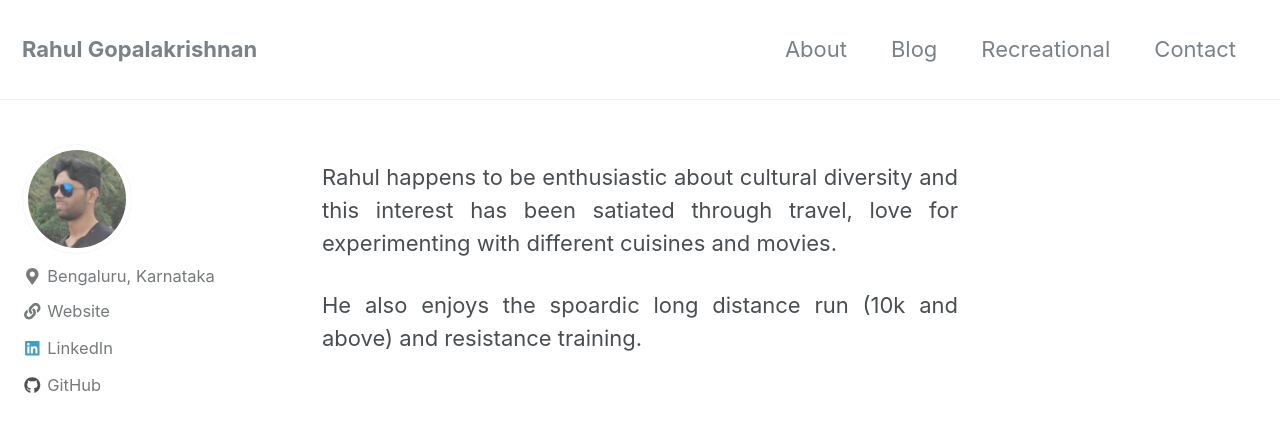
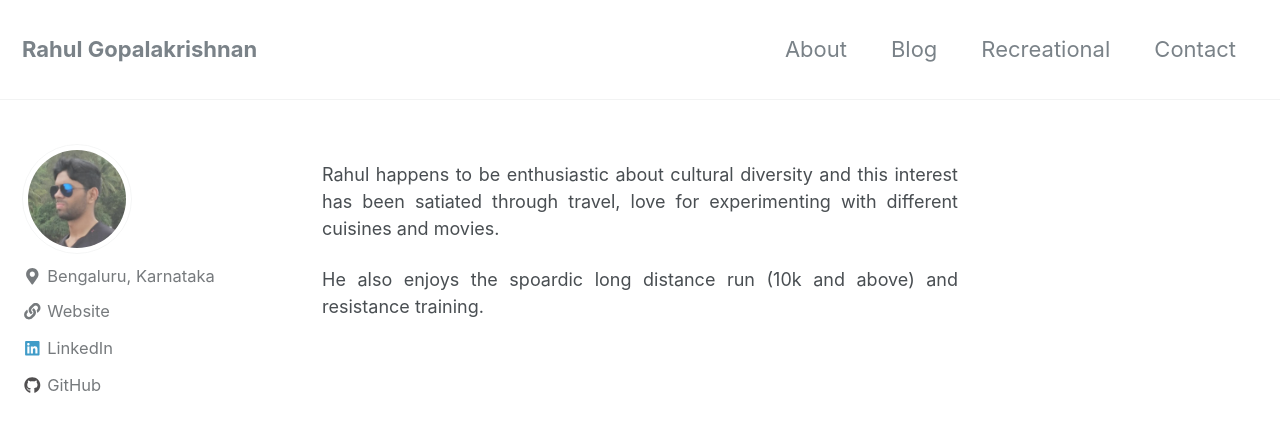
Before and after one commit to gopalrahulrg/gopalrahulrg.github.io, a Jekyll site: the page built from _pages/recreational.md, in a window 1280 px wide and 900 px high. Shown: the top 432 px of the window. Built offline with Jekyll 4.4.1, drawn with Linux system fonts in a browser that asks for light colours; nearby versions of some CDN libraries.

Commit message:
Update recreational.md

```diff
--- a/_pages/recreational.md
+++ b/_pages/recreational.md
@@ -4,6 +4,6 @@ title: ""
 header:
 ---
 
-<p style='text-align: justify;'>Rahul happens to be enthusiastic about cultural diversity and this interest has been satiated through travel, love for experimenting with different cuisines and movies.</p>
+<font size="4"><p style='text-align: justify;'>Rahul happens to be enthusiastic about cultural diversity and this interest has been satiated through travel, love for experimenting with different cuisines and movies.</p>
 
 <p style='text-align: justify;'>He also enjoys the spoardic long distance run (10k and above) and resistance training.</p>
```
